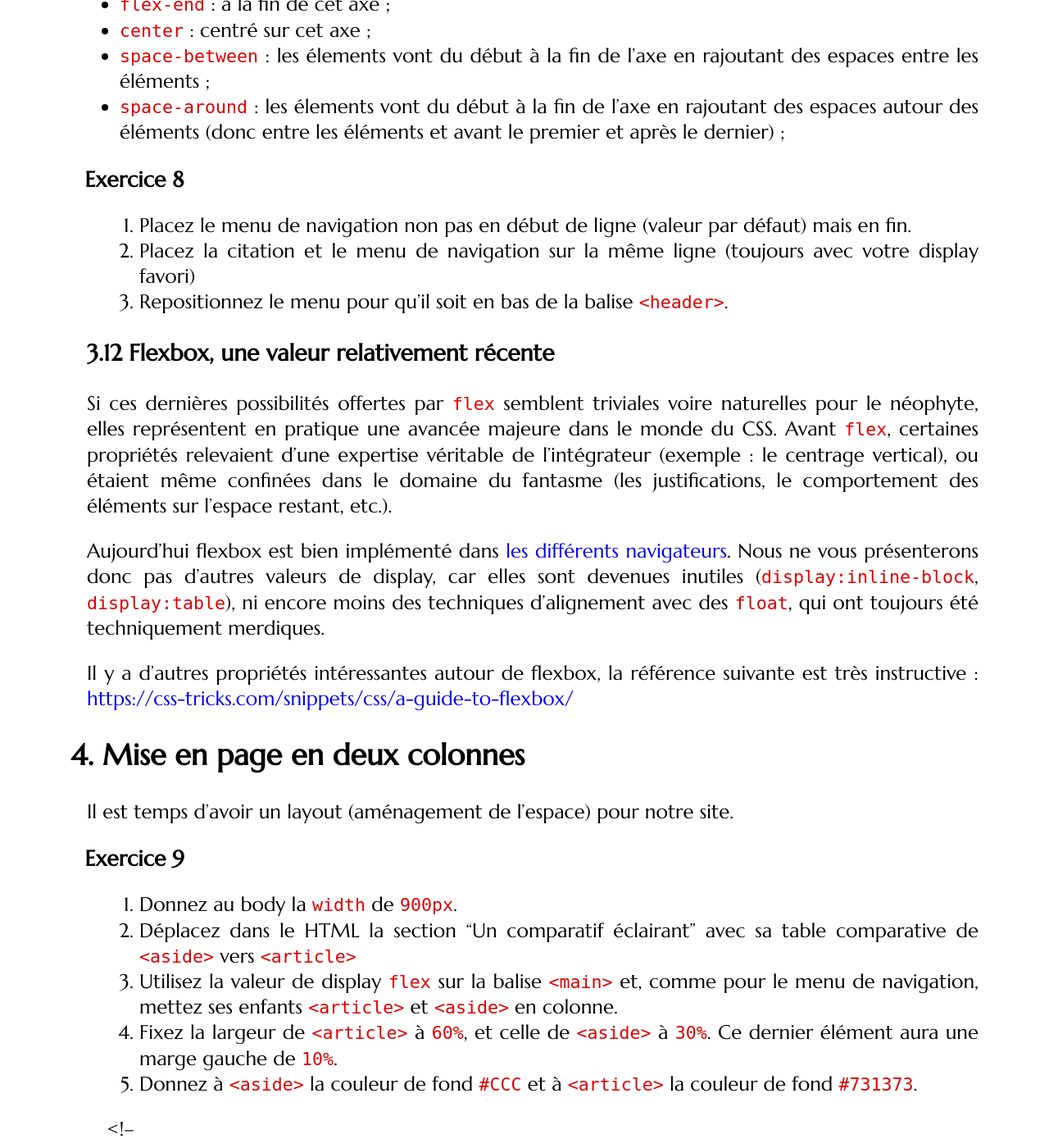
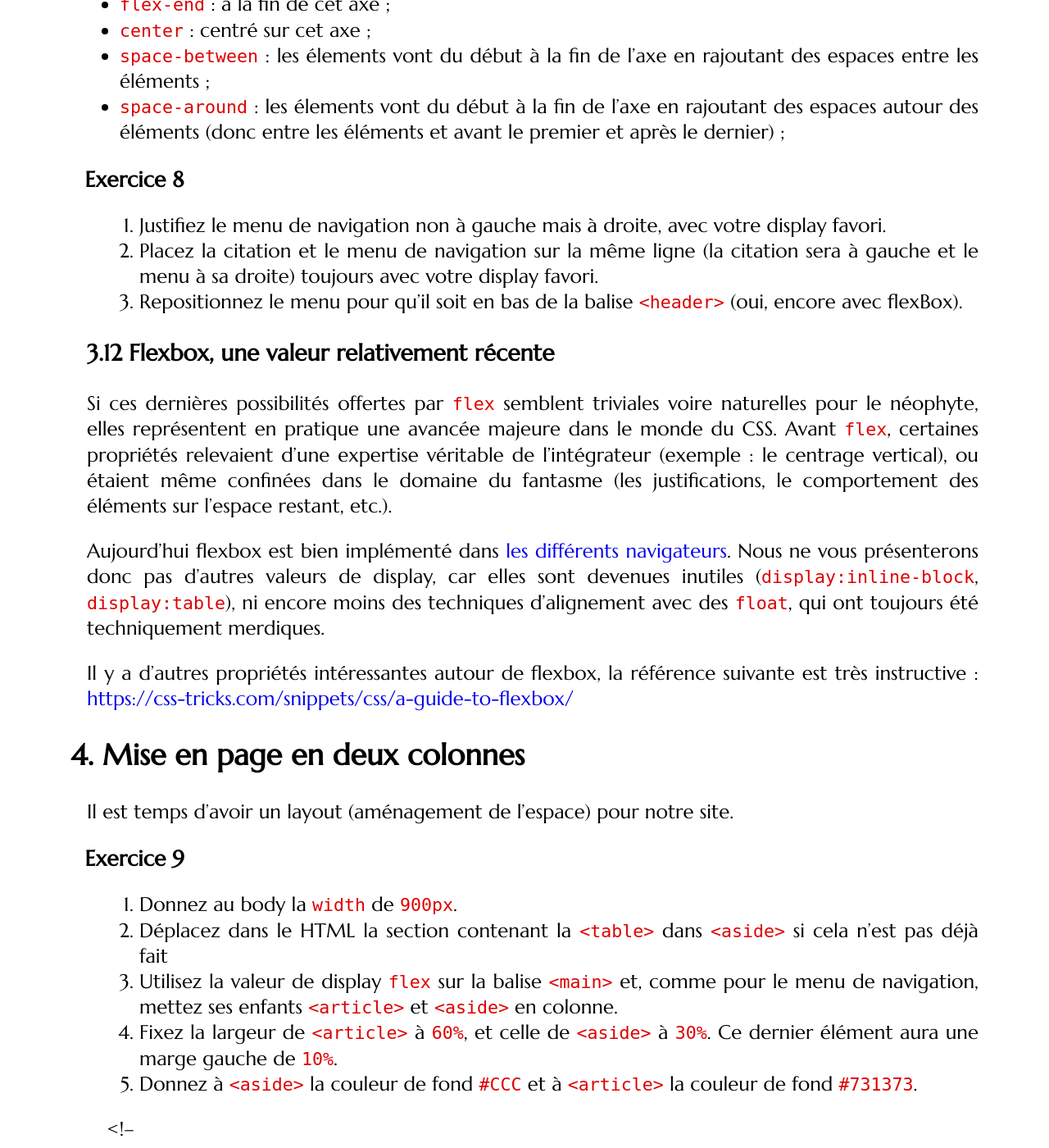
Before and after one commit to romainlebreton/R1.02-DeveloppementInterfacesWeb, a Jekyll site: the page built from tutorials/tutorial3.md, in a window 1280 px wide and 1400 px high, scrolled down 13565 px. Shown: the whole window at 82% size. Built offline with Jekyll 4.4.1, drawn with Linux system fonts in a browser that asks for light colours; some web fonts are replaced; comment, search, counter and statistics services are not loaded.

Commit message:
simplify exercise

```diff
--- a/tutorials/tutorial3.md
+++ b/tutorials/tutorial3.md
@@ -650,11 +650,10 @@ Les valeurs possibles sont :
 
 <div class="exercise" >
 
- 1. Placez le menu de navigation non pas en début de ligne (valeur par
-    défaut) mais en fin.
- 1. Placez la citation et le menu de navigation sur la même ligne (toujours avec votre
-    display favori)
- 1. Repositionnez le menu pour qu'il soit en bas de la balise `<header>`.
+ 1. Justifiez le menu de navigation non à gauche mais à droite, avec votre display favori.
+ 1. Placez la citation et le menu de navigation sur la même ligne (la citation sera à gauche et le menu à sa droite) toujours avec votre
+    display favori.
+ 1. Repositionnez le menu pour qu'il soit en bas de la balise `<header>` (oui, encore avec flexBox).
 </div>
 
 ### Flexbox, une valeur relativement récente
@@ -683,8 +682,7 @@ Il est temps d'avoir un layout (aménagement de l'espace) pour notre site.
 
 <div class="exercise" >
  1. Donnez au body la `width` de `900px`.
- 1. Déplacez dans le HTML la section "Un comparatif éclairant" avec sa table
-    comparative de `<aside>` vers `<article>`
+ 1. Déplacez dans le HTML la section contenant la `<table>` dans `<aside>` si cela n'est pas déjà fait
  1. Utilisez la valeur de display `flex` sur la balise `<main>` et, comme pour
     le menu de navigation, mettez ses enfants `<article>` et `<aside>` en
     colonne.
```
